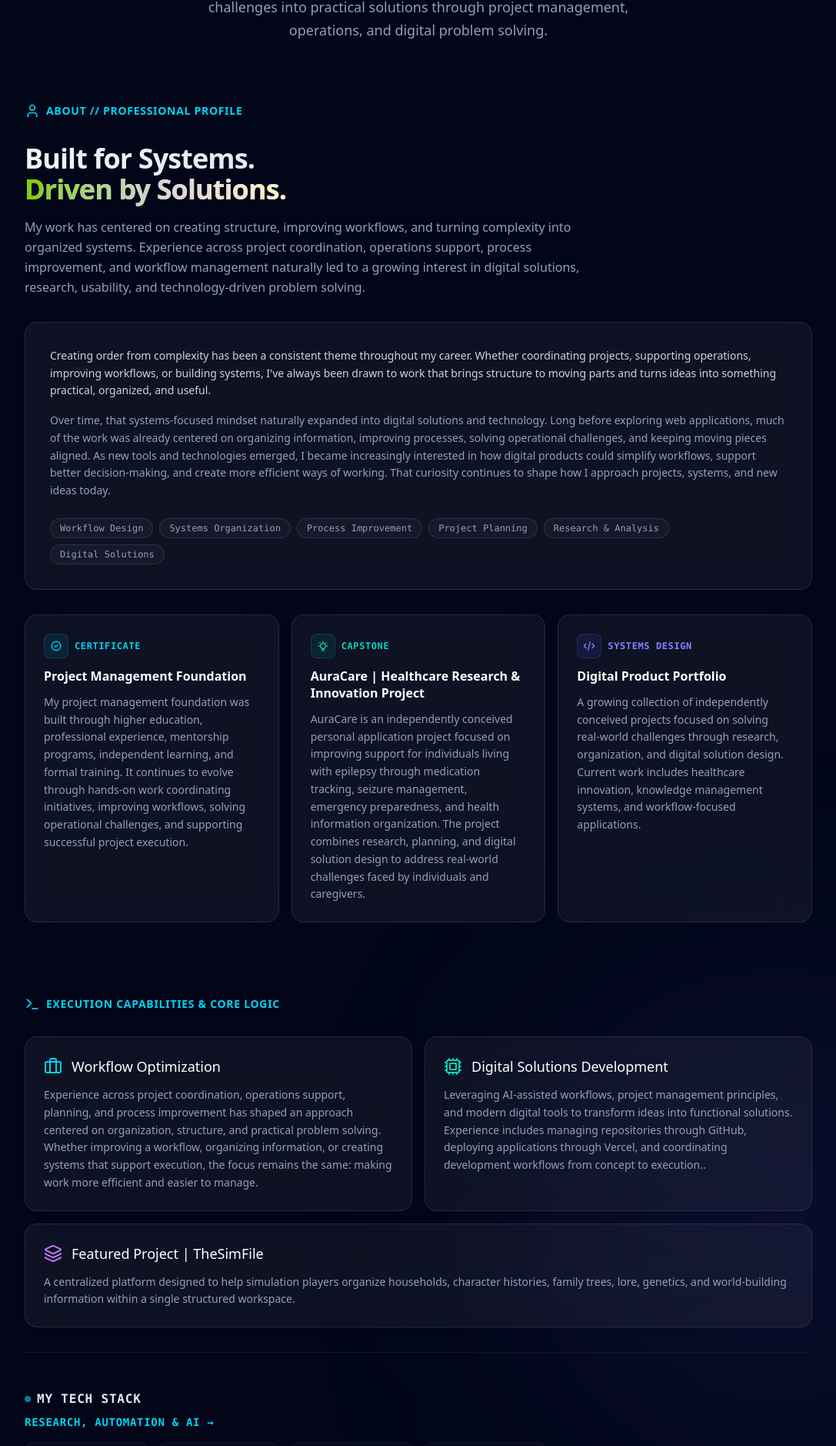
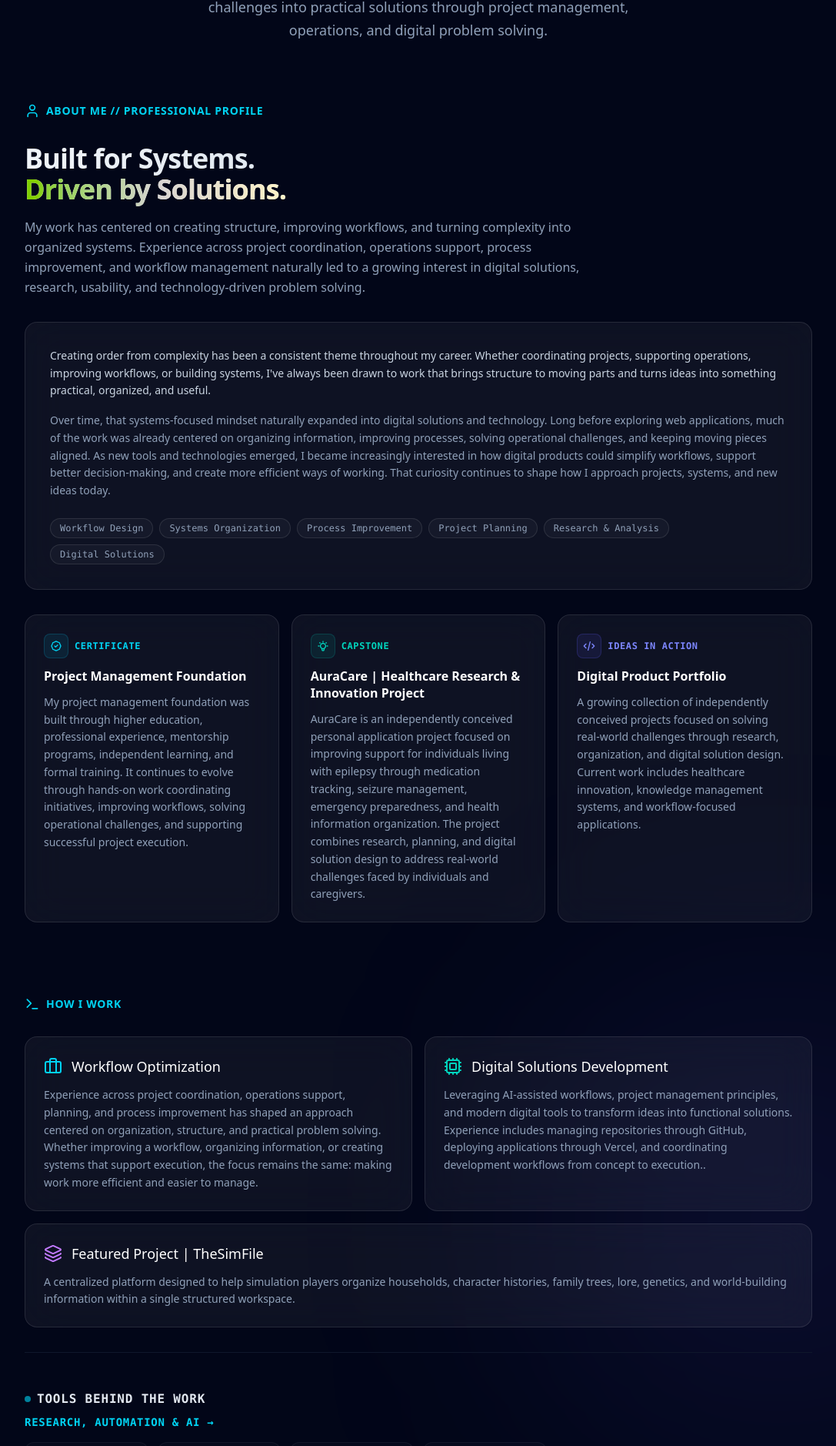
Before and after one commit to tanztylr/Tanza-Portfolio-V1, a Next.js app: page / in a window 1280 px wide. Shown: the part 298-2176 px from the top of the page at 77% size, without its empty margins (96-1183 px from the left). Built offline with nearby package versions, Linux system fonts and the light colour scheme.

Commit message:
Refine portfolio section titles

```diff
--- a/src/app/page.js
+++ b/src/app/page.js
@@ -76,7 +76,7 @@ export default function Home() {
         <div className="flex items-center space-x-2 text-cyan-400">
           <User className="w-5 h-5" />
           <h2 className="text-sm font-semibold uppercase tracking-wider">
-            About // Professional Profile
+            About Me // Professional Profile
           </h2>
         </div>
 
@@ -163,7 +163,7 @@ export default function Home() {
                 </svg>
               </div>
               <span className="text-xs font-mono font-semibold text-indigo-400 uppercase tracking-wider">
-  Systems Design
+  Ideas in Action
 </span>
             </div>
             <h3 className="text-base font-semibold text-white leading-snug">
@@ -182,7 +182,7 @@ export default function Home() {
         <div className="flex items-center space-x-2 text-cyan-400">
           <Terminal className="w-5 h-5" />
           <h2 className="text-sm font-semibold uppercase tracking-wider">
-            Execution Capabilities & Core Logic
+            How I Work
           </h2>
         </div>
 
@@ -224,7 +224,7 @@ export default function Home() {
           <div className="flex items-center space-x-2 text-slate-400 mb-2">
             <div className="w-2 h-2 rounded-full bg-cyan-400 animate-pulse" />
             <h3 className="text-sm md:text-base font-mono uppercase tracking-wider font-bold text-slate-200">
-              My Tech Stack
+              Tools Behind The Work
             </h3>
           </div>
 
```
